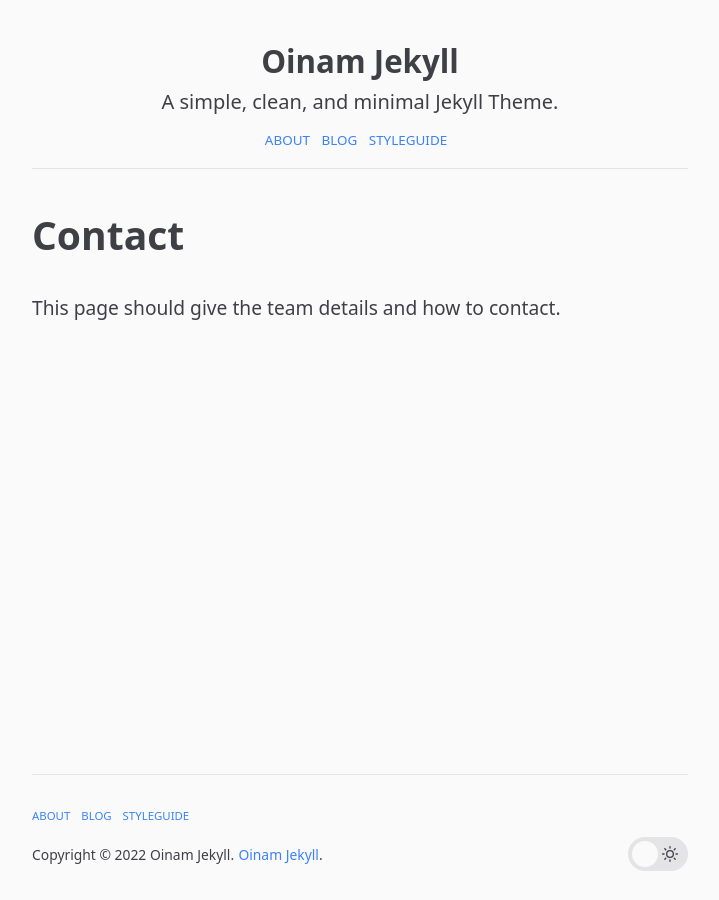
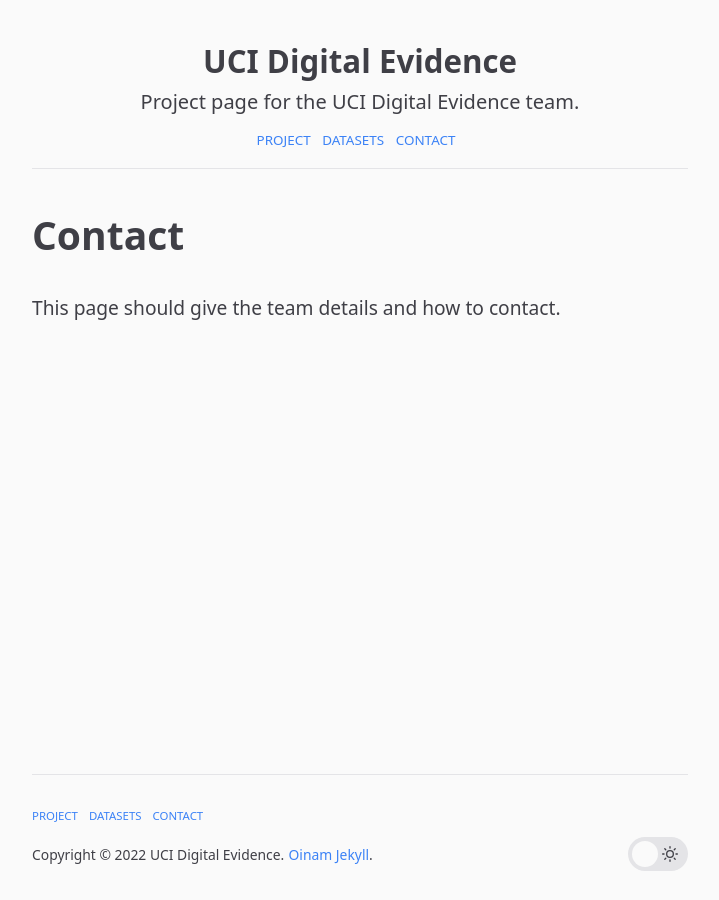
Before and after one commit to rlongjohn/uci-digital-evidence, a Jekyll site: the page built from contact.md, in a window 1280 px wide. Shown: the whole page, without its empty margins (280-999 px from the left). Built offline with Jekyll 4.4.1, drawn with Linux system fonts in a browser that asks for light colours.

Commit message:
fix page settings

```diff
--- a/_config.yml
+++ b/_config.yml
@@ -1,10 +1,10 @@
-title: Oinam Jekyll
-description: A simple, clean, and minimal Jekyll Theme.
+title: UCI Digital Evidence
+description: Project page for the UCI Digital Evidence team.
 
 # Set this to your domain; baseurl is for the folder in your domain, if you have one -- `blog`.
 # you can leave both of them blank if you are deploying on a top-level domain.
-url: https://oinam.github.io
-baseurl: /oinam-jekyll
+url:
+baseurl: /test-website
 
 # footer
 footer:
--- a/_data/nav.yml
+++ b/_data/nav.yml
@@ -1,8 +1,8 @@
-- title: About
-  url: /about/
+- title: Project
+  url: /
 
-- title: Blog
-  url: /blog/
+- title: Datasets
+  url: /datasets/
 
-- title: Styleguide
-  url: /styleguide/
+- title: Contact
+  url: /contact/
```
